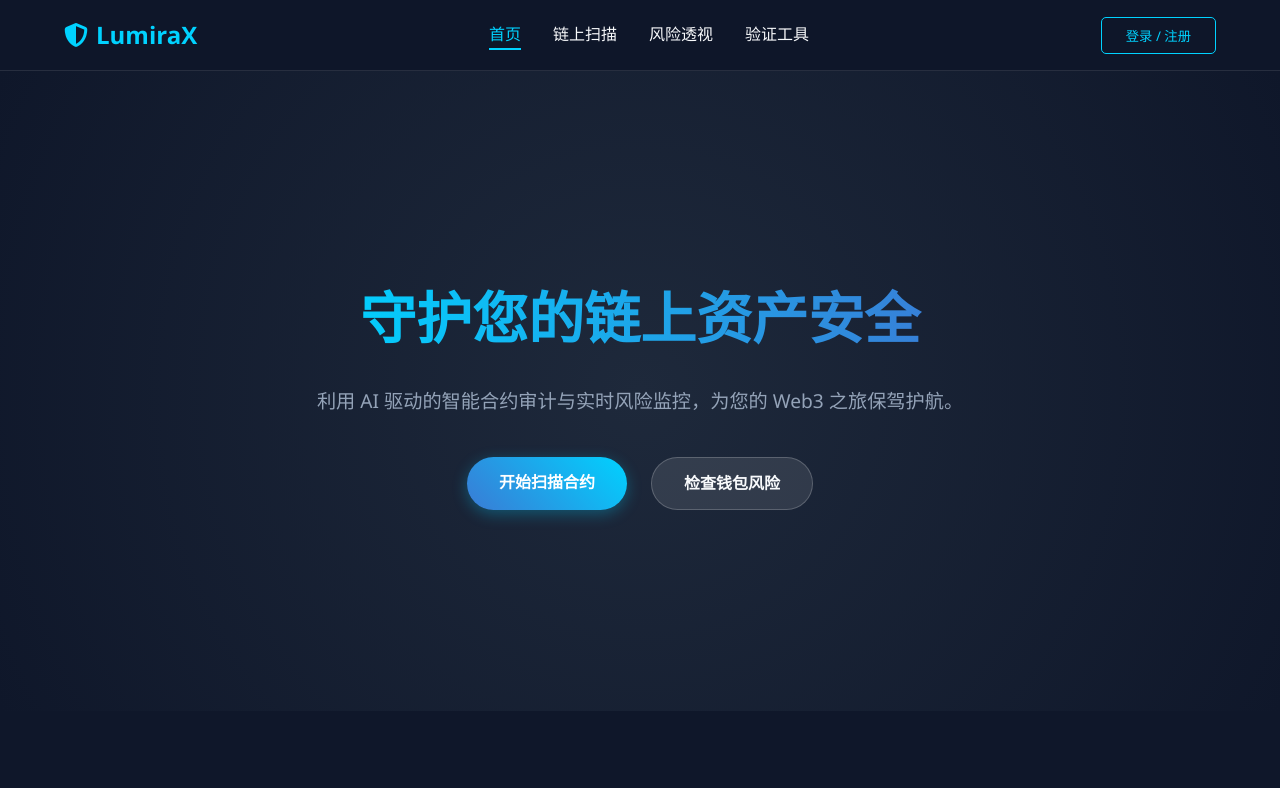
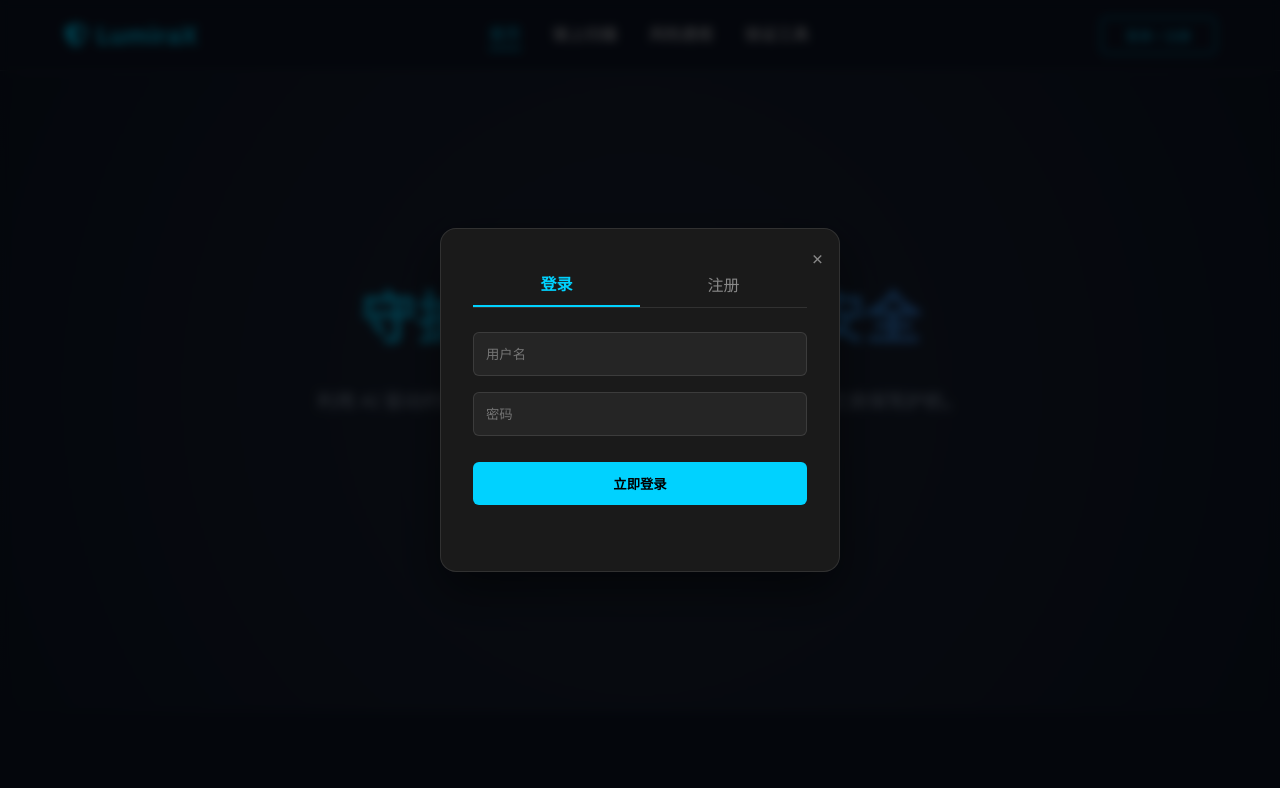
Before and after one commit to sayla588/lumirax-mvp, a website: page index.html in a window 1280 px wide. Both pictures are taken after a click on the button "登录 / 注册". Shown: the top 788 px of the page. Drawn offline with Linux system fonts and the light colour scheme.

Commit message:
Update index.html

```diff
--- a/index.html
+++ b/index.html
@@ -109,6 +109,36 @@
             <p>&copy; 2023 ChainGuard Security. All rights reserved.</p>
         </div>
     </footer>
+    <!-- 登录/注册 模态框 (放在 body 结束标签前) -->
+    <div id="authModal" class="modal-overlay">
+        <div class="modal-content">
+            <button class="modal-close" onclick="closeAuthModal()">&times;</button>
+
+            <div class="auth-tabs">
+                <button id="tab-login" class="auth-tab active" onclick="switchAuthTab('login')">登录</button>
+                <button id="tab-register" class="auth-tab" onclick="switchAuthTab('register')">注册</button>
+            </div>
+
+            <!-- 登录表单 -->
+            <form id="form-login" class="auth-form active" onsubmit="handleLogin(event)">
+                <input type="text" id="loginUser" class="auth-input" placeholder="用户名" required>
+                <input type="password" id="loginPass" class="auth-input" placeholder="密码" required>
+                <button type="submit" class="btn-full">立即登录</button>
+                <div id="loginMsg" class="auth-msg"></div>
+            </form>
+
+            <!-- 注册表单 -->
+            <form id="form-register" class="auth-form" onsubmit="handleRegister(event)">
+                <input type="text" id="regUser" class="auth-input" placeholder="设置用户名" required>
+                <input type="password" id="regPass" class="auth-input" placeholder="设置密码" required>
+                <button type="submit" class="btn-full" style="background: transparent; border: 1px solid var(--primary-color); color: #fff;">创建账户</button>
+                <div id="regMsg" class="auth-msg"></div>
+            </form>
+        </div>
+    </div>
+
+    <!-- 引入 Auth 脚本 -->
+    <script src="auth.js"></script>
 
     <!-- 简单的移动端菜单脚本 -->
     <script>
```
